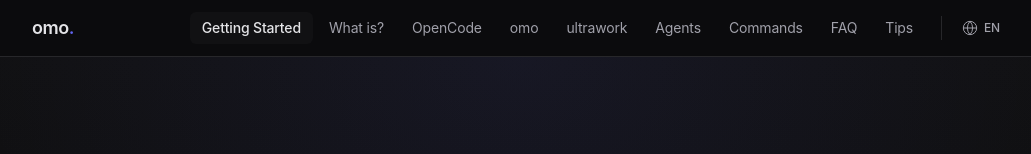
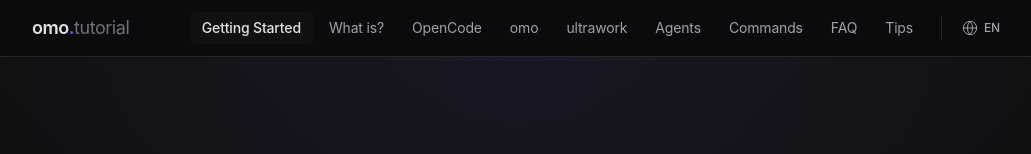
Before and after one commit to wanudesu/omo-meta-tutorial, a Next.js app: page / in a window 1280 px wide. Shown: the top 154 px of the page, without its empty margins (120-1151 px from the left). Built offline with nearby package versions, Linux system fonts and the light colour scheme.

Commit message:
refactor: integrate tutorial text into nav logo

```diff
--- a/src/components/Navigation.tsx
+++ b/src/components/Navigation.tsx
@@ -51,9 +51,12 @@ export default function Navigation() {
     <nav className="sticky top-0 z-50 border-b border-border bg-bg-primary/80 backdrop-blur-xl">
       <div className="max-w-5xl mx-auto px-6">
         <div className="flex items-center justify-between h-14">
-          <Link href="/" className="flex items-center gap-2 group">
+          <Link href="/" className="group">
             <span className="text-lg font-semibold tracking-tight">
               omo<span className="text-accent">.</span>
+              <span className="text-text-muted font-normal group-hover:text-text-secondary transition-colors">
+                tutorial
+              </span>
             </span>
           </Link>
 
```
